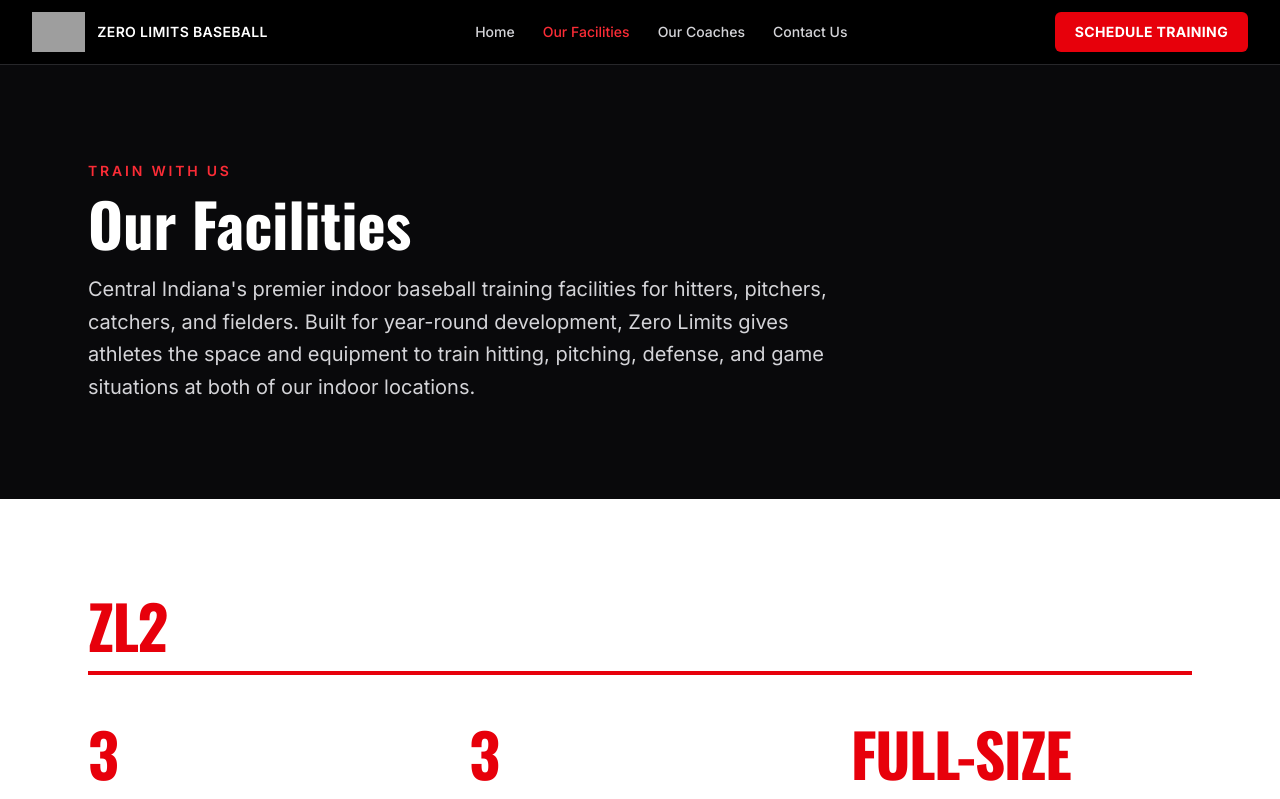
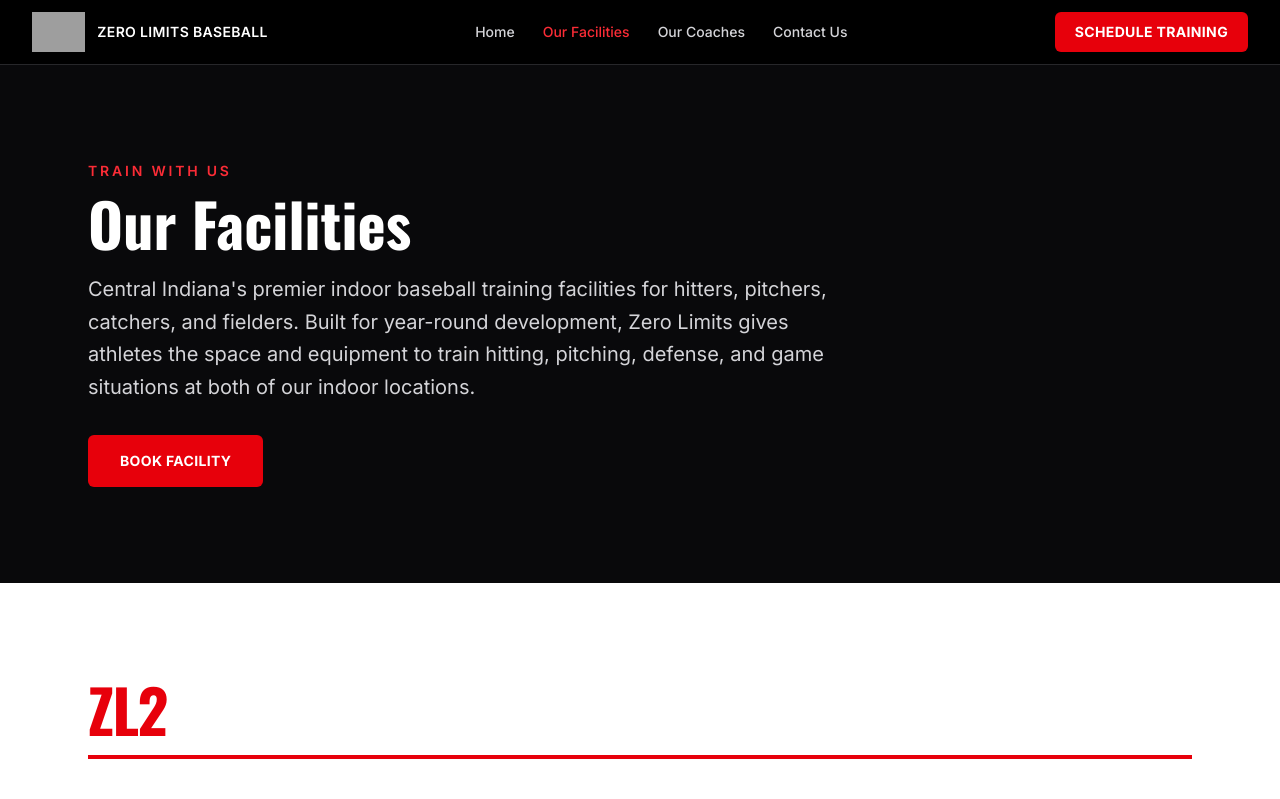
Before and after one commit to darnold5000/zerolimits, a Next.js app: page /our-facilities in a window 1280 px wide. Shown: the top 799 px of the page. Built offline with nearby package versions, Linux system fonts and the light colour scheme; grey boxes are pictures that could not be loaded.

Commit message:
update flow

```diff
--- a/src/app/our-facilities/page.tsx
+++ b/src/app/our-facilities/page.tsx
@@ -1,4 +1,5 @@
 import type { Metadata } from "next";
+import BookFacilityButton from "@/components/BookFacilityButton";
 import FacilityRental from "@/components/FacilityRental";
 import FacilityShowcase from "@/components/FacilityShowcase";
 import PageCTA from "@/components/PageCTA";
@@ -23,6 +24,9 @@
             the space and equipment to train hitting, pitching, defense, and game situations at
             both of our indoor locations.
           </p>
+          <div className="mt-8">
+            <BookFacilityButton />
+          </div>
         </div>
       </section>
 
--- /dev/null
+++ b/src/components/BookFacilityButton.tsx
@@ -0,0 +1,12 @@
+import Link from "next/link";
+
+export default function BookFacilityButton() {
+  return (
+    <Link
+      href="/schedule-training"
+      className="inline-flex rounded-md bg-red-600 px-8 py-4 text-sm font-bold uppercase tracking-wide text-white transition hover:bg-red-500"
+    >
+      Book Facility
+    </Link>
+  );
+}
--- a/src/components/FacilityRental.tsx
+++ b/src/components/FacilityRental.tsx
@@ -1,4 +1,4 @@
-import Link from "next/link";
+import BookFacilityButton from "@/components/BookFacilityButton";
 import { FACILITY_RENTAL } from "@/lib/content";
 
 type FacilityRentalProps = {
@@ -45,12 +45,7 @@
 
         {showBookLink ? (
           <div className="mt-10 flex flex-wrap gap-4">
-            <Link
-              href="/schedule-training"
-              className="inline-flex rounded-md bg-red-600 px-8 py-4 text-sm font-bold uppercase tracking-wide text-white transition hover:bg-red-500"
-            >
-              Book Facility
-            </Link>
+            <BookFacilityButton />
           </div>
         ) : null}
       </div>
```
